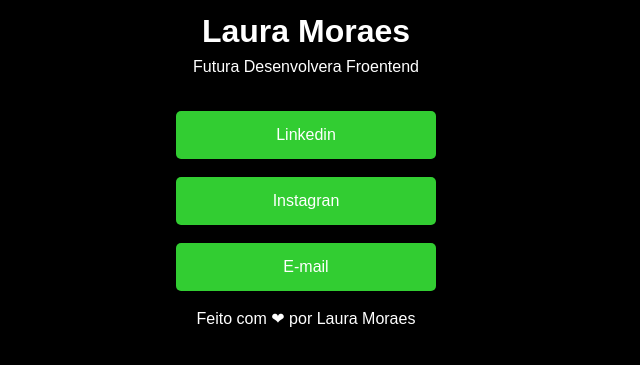
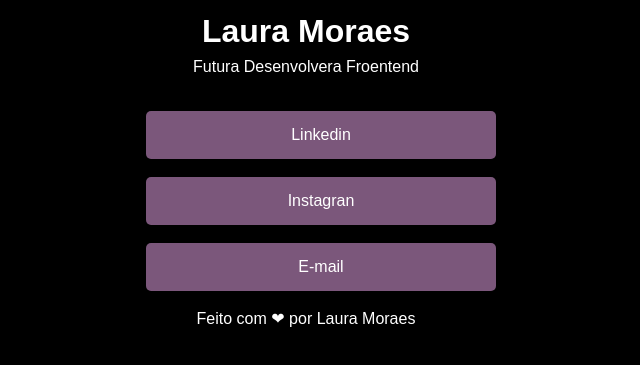
Before and after one commit to LauraMoraees/my-links, a plain HTML site: page index.html in a window 1280 px wide. Shown: the part 383-748 px from the top of the page, without its empty margins (334-974 px from the left). Drawn offline with Linux system fonts and the light colour scheme.

Commit message:
Add files via upload

```diff
--- a/style.css
+++ b/style.css
@@ -10,7 +10,7 @@ body {
 
 img {
   border-radius: 20px;
-  width: 260px;
+  width: 320px;
   height: 320px;
 }
 
@@ -33,12 +33,12 @@ li {
 }
 
 a {
-    background-color: limegreen;
+    background-color: rgba(206, 147, 206, 0.596);
     color: white;
     padding: 15px;
     text-decoration: none;
     display: block;
-    width: 230px;
+    width: 320px;
     height: 18px;
     border-radius: 5px;
 }
@@ -47,7 +47,7 @@ footer {
 }
 
 .container {
-    width: 260px;
+    width: 320px;
     text-align: center;
     margin-top: 41px;
     margin-left: auto;
```
Also changed, not shown: images/avatar.jpeg.
